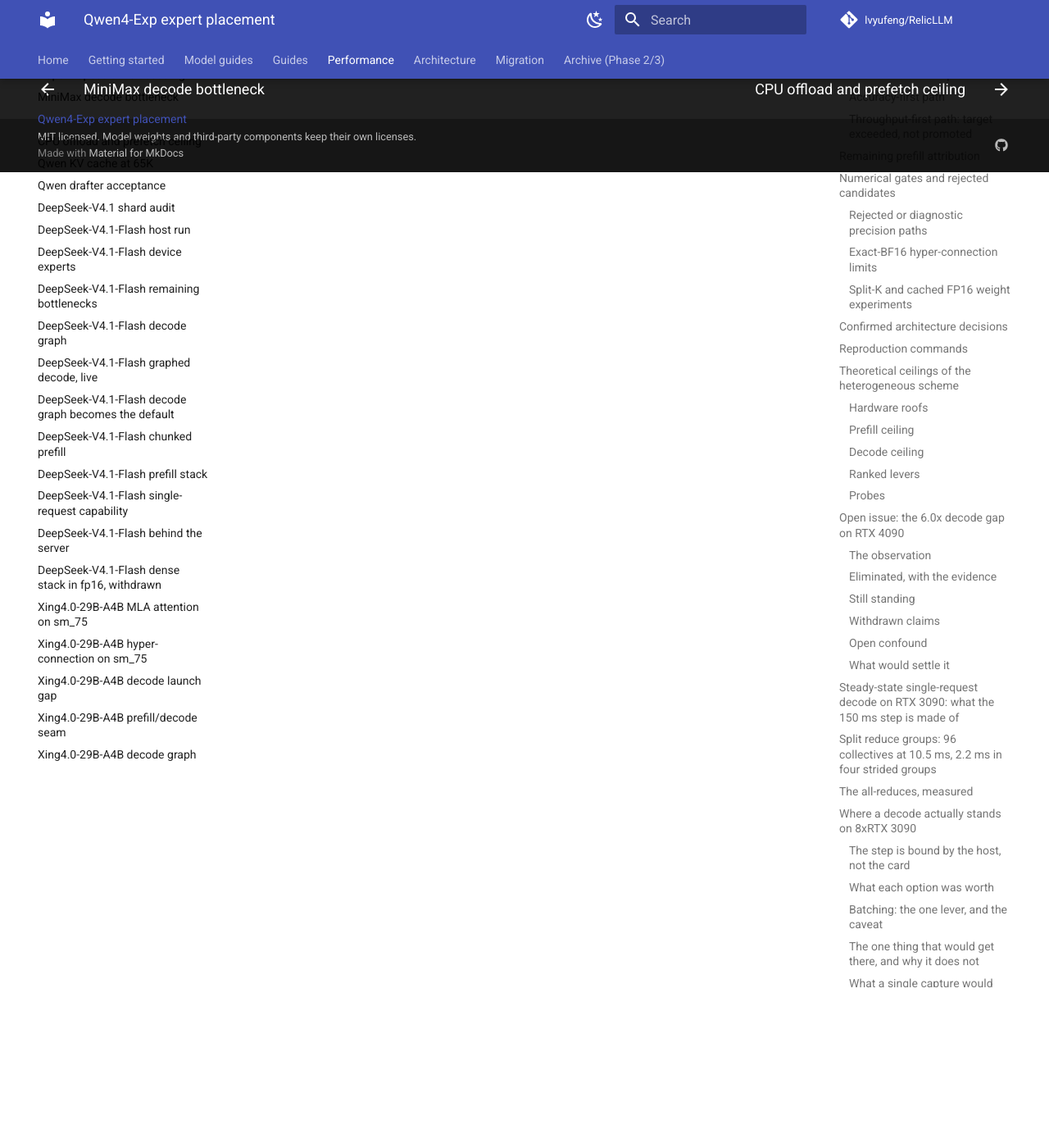
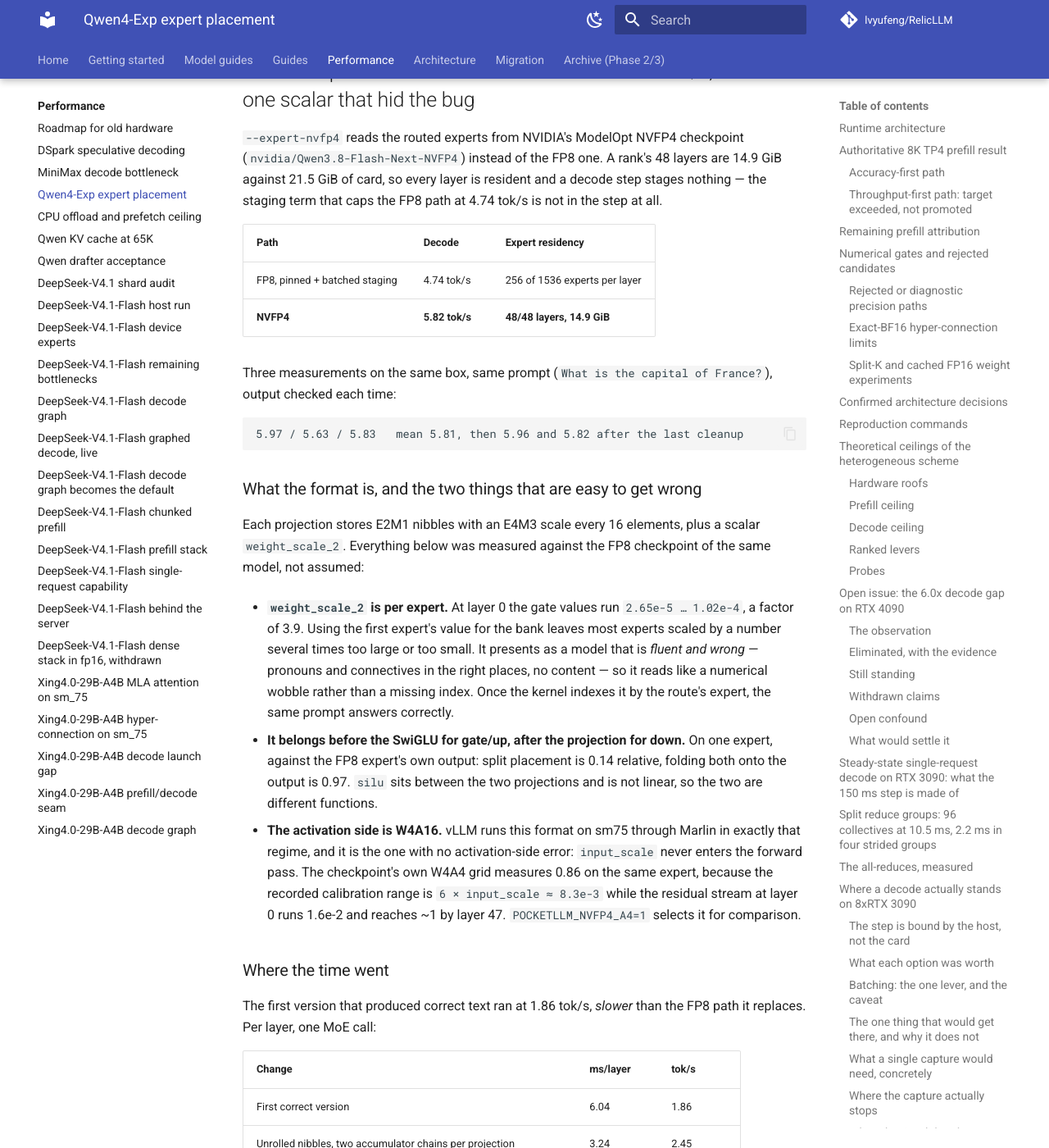
Before and after one commit to lvyufeng/RelicLLM, an MkDocs documentation site: the page built from docs/performance/qwen4_exp_performance.md, in a window 1280 px wide and 1400 px high, scrolled down 30094 px. Shown: the whole window at 82% size. Built offline with MkDocs 1.6.1 and Material for MkDocs 9.7.7, drawn with Linux system fonts in a browser that asks for light colours; comment, search, counter and statistics services are not loaded; some of the changed text lies outside the part shown.

Commit message:
docs: record NVFP4 expert decode and the per-expert scale
Adds the 4x2080 Ti measurement for `--expert-nvfp4` beside the FP8 numbers
it replaces, and the three format facts that decide whether the output is
right: `weight_scale_2` is per expert, its placement differs between the
two projections, and the activation side is W4A16.

Also records the optimisation path, since the first correct version was
slower than the FP8 path it replaces and the two reasons are structural
rather than arithmetic.

Co-Authored-By: Claude Code <noreply@anthropic.com>

````diff
--- a/docs/performance/qwen4_exp_performance.md
+++ b/docs/performance/qwen4_exp_performance.md
@@ -1097,3 +1097,74 @@ above is a configuration artefact, not silicon** — 8 x 4090 at 50.20 against 8
 The 2080 Ti number is not comparable to either eight-card box: 21.48 GiB a card cannot hold
 28.13 GiB of experts, so 25 of 48 layers stage every step, and `--expert-fused-fp8` needs those
 experts resident. That is the whole of the difference, and it is why the τ above is 98 ms.
+
+## NVFP4 experts whole-device on 4x2080 Ti: 5.82 tok/s, and the one scalar that hid the bug
+
+`--expert-nvfp4` reads the routed experts from NVIDIA's ModelOpt NVFP4
+checkpoint (`nvidia/Qwen3.8-Flash-Next-NVFP4`) instead of the FP8 one. A
+rank's 48 layers are 14.9 GiB against 21.5 GiB of card, so every layer is
+resident and a decode step stages nothing — the staging term that caps the FP8
+path at 4.74 tok/s is not in the step at all.
+
+| Path | Decode | Expert residency |
+|---|---|---|
+| FP8, pinned + batched staging | 4.74 tok/s | 256 of 1536 experts per layer |
+| **NVFP4** | **5.82 tok/s** | **48/48 layers, 14.9 GiB** |
+
+Three measurements on the same box, same prompt (`What is the capital of
+France?`), output checked each time:
+
+```
+5.97 / 5.63 / 5.83   mean 5.81, then 5.96 and 5.82 after the last cleanup
+```
+
+### What the format is, and the two things that are easy to get wrong
+
+Each projection stores E2M1 nibbles with an E4M3 scale every 16 elements, plus
+a scalar `weight_scale_2`. Everything below was measured against the FP8
+checkpoint of the same model, not assumed:
+
+- **`weight_scale_2` is per expert.** At layer 0 the gate values run
+  `2.65e-5 … 1.02e-4`, a factor of 3.9. Using the first expert's value for the
+  bank leaves most experts scaled by a number several times too large or too
+  small. It presents as a model that is *fluent and wrong* — pronouns and
+  connectives in the right places, no content — so it reads like a numerical
+  wobble rather than a missing index. Once the kernel indexes it by the route's
+  expert, the same prompt answers correctly.
+
+- **It belongs before the SwiGLU for gate/up, after the projection for down.**
+  On one expert, against the FP8 expert's own output: split placement is 0.14
+  relative, folding both onto the output is 0.97. `silu` sits between the two
+  projections and is not linear, so the two are different functions.
+
+- **The activation side is W4A16.** vLLM runs this format on sm75 through
+  Marlin in exactly that regime, and it is the one with no activation-side
+  error: `input_scale` never enters the forward pass. The checkpoint's own W4A4
+  grid measures 0.86 on the same expert, because the recorded calibration range
+  is `6 × input_scale ≈ 8.3e-3` while the residual stream at layer 0 runs
+  1.6e-2 and reaches ~1 by layer 47. `POCKETLLM_NVFP4_A4=1` selects it for
+  comparison.
+
+### Where the time went
+
+The first version that produced correct text ran at 1.86 tok/s, *slower* than
+the FP8 path it replaces. Per layer, one MoE call:
+
+| Change | ms/layer | tok/s |
+|---|---|---|
+| First correct version | 6.04 | 1.86 |
+| Unrolled nibbles, two accumulator chains per projection | 3.24 | 2.45 |
+| Split into gate/up and down launches, one block per column range | 1.00 | 3.16 |
+| One warp per column, 32 lanes over the contiguous bytes | ~0.30 | 5.82 |
+
+Two structural mistakes were behind the 6 ms. The kernel ran as `<<<1, 256>>>`
+on a card with 68 SMs, and it split the two projections into separate launches
+so each could use the grid — `down` reads every SwiGLU column, so a single
+launch cannot split by column. Then the memory access: each thread owned a
+column and strode by `hidden/2 = 1280` bytes, so every 8-byte read was its own
+transaction. A column is contiguous, so one warp per column walking it 32 lanes
+at a time turns the same traffic into coalesced loads.
+
+For reference, the weights a layer actually streams are ~8.2 MB a rank, which
+at the card's 616 GB/s is 13 µs. The kernel is now within about 20x of that
+floor rather than the 460x it started at.
````
